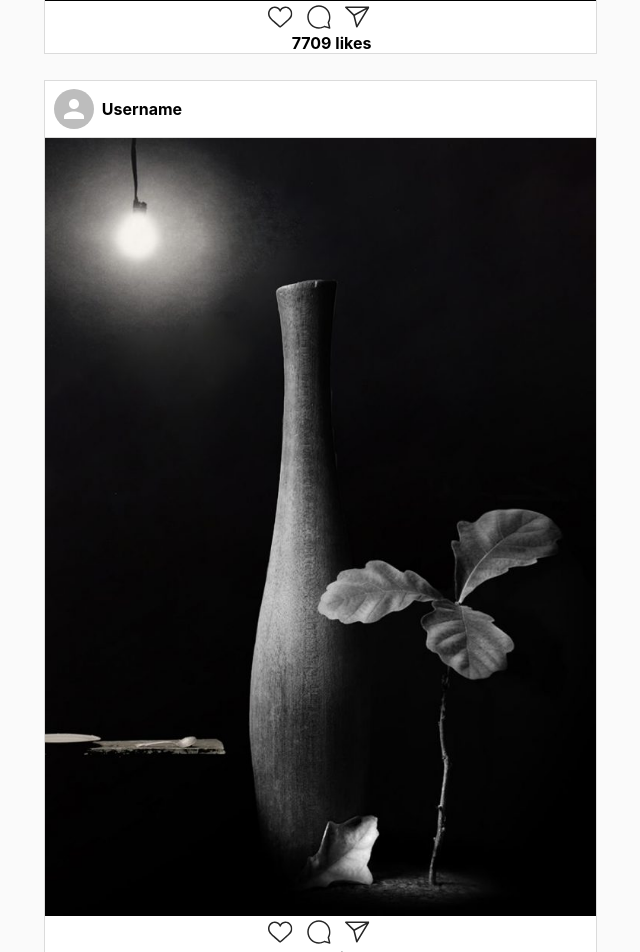
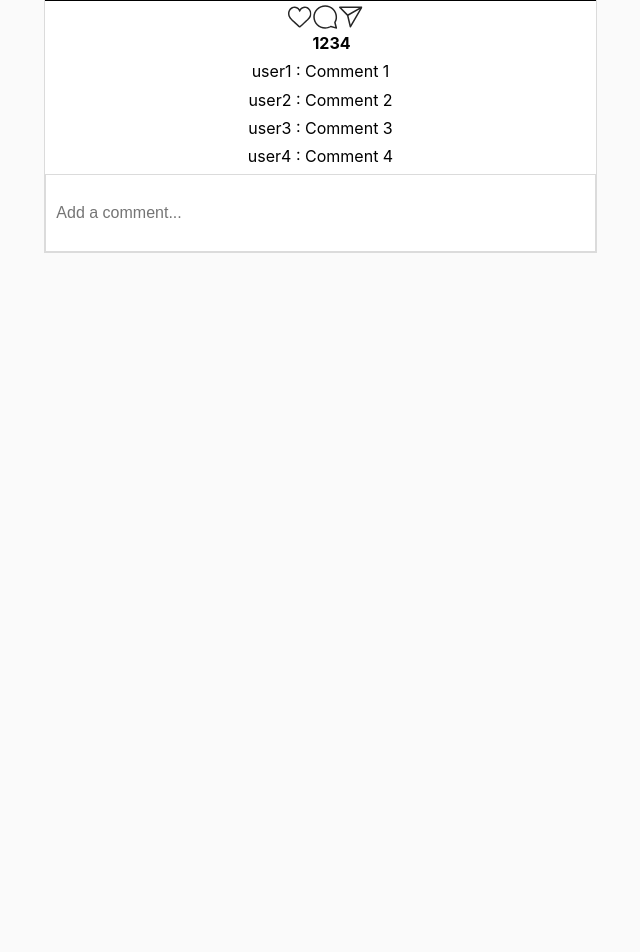
Before and after one commit to Abhi09jeet2000/social-ui, a React (Create React App) app: page / in a window 1280 px wide. Shown: the part 1040-1992 px from the top of the page, without its empty margins (169-809 px from the left). After the commit the page ends 1293 px from the top, so only its background shows below. Built offline with nearby package versions, Linux system fonts and the light colour scheme.

Commit message:
Post UI completed

```diff
--- a/src/Components/MainPage/MainPage.js
+++ b/src/Components/MainPage/MainPage.js
@@ -3,17 +3,44 @@ import Post from '../Post/Post'
 
 import './MainPage.css'
 
+import postimage from '../../images/post.jpg'
+
 class MainPage extends Component {
   constructor(props) {
     super(props)
-    this.state = {}
+    this.state = {
+      postArray: [],
+    }
   }
+  getPost = () => {
+    let data = [
+      {
+        postId: '1234456',
+        userName: 'user1',
+        postImageUrl: '../../images/post.jpg',
+        timeStamp: '123456',
+        likes: 1234,
+      },
+    ]
+    this.setState({ postArray: data })
+  }
+
+  componentDidMount() {
+    this.getPost()
+  }
+
   render() {
     return (
       <div>
         <div>
-          <Post />
-          <Post />
+          {this.state.postArray.map((item, index) => (
+            <Post
+              id={item.postId}
+              userName={item.userName}
+              postImage={postimage} //{item.postImageUrl}
+              likes={item.likes}
+            />
+          ))}
         </div>
       </div>
     )
--- a/src/Components/Post/Post.css
+++ b/src/Components/Post/Post.css
@@ -24,7 +24,20 @@
 }
 
 .post-reactimage {
-  width: 3vw;
+  width: 2vw;
   height: 3vh;
   /* margin: 1%; */
 }
+
+.post_comment {
+  margin: 1.5%;
+}
+
+.post_commentbox {
+  height: 7vh;
+  width: -webkit-fill-available;
+
+  border: 1px solid #dbdbdb;
+  font-size: 1em;
+  padding: 10px;
+}
--- a/src/Components/Post/Post.js
+++ b/src/Components/Post/Post.js
@@ -3,7 +3,6 @@ import React, { Component } from 'react'
 
 import './Post.css'
 
-import postimage from '../../images/post.jpg'
 import love from '../../images/love.svg'
 import comment from '../../images/comment.svg'
 import share from '../../images/share.svg'
@@ -11,7 +10,44 @@ import share from '../../images/share.svg'
 class Post extends Component {
   constructor(props) {
     super(props)
-    this.state = {}
+    this.state = {
+      commentList: [],
+    }
+  }
+
+  getComments = () => {
+    let data = [
+      {
+        username: 'user1',
+        commentId: '1234',
+        timeStamp: '12345',
+        description: 'Comment 1',
+      },
+      {
+        username: 'user2',
+        commentId: '123',
+        timeStamp: '1234',
+        description: 'Comment 2',
+      },
+      {
+        username: 'user3',
+        commentId: '12',
+        timeStamp: '1234',
+        description: 'Comment 3',
+      },
+      {
+        username: 'user4',
+        commentId: '1',
+        timeStamp: '12345',
+        description: 'Comment 4',
+      },
+    ]
+
+    this.setState({ commentList: data })
+  }
+
+  componentDidMount() {
+    this.getComments()
   }
 
   render() {
@@ -19,24 +55,42 @@ class Post extends Component {
       <div className="post_container">
         {/* Header */}
         <div className="post_header">
-          <Avatar className="post_image" src="" />
-          <div className="post_username">Username</div>
+          <Avatar className="post_image" src={this.props.profileImage} />
+          <div className="post_username">{this.props.userName}</div>
         </div>
         {/* Image */}
         <div>
-          <img src={postimage} style={{ width: '100%' }} />
+          <img
+            src={this.props.postImage}
+            style={{ width: '100%' }}
+            alt="postimg"
+          />
         </div>
         {/* Analytics */}
         <div>
           <div style={{ marginLeft: '2%' }}>
-            <img src={love} className="post-reactimage" />
-            <img src={comment} className="post-reactimage" />
-            <img src={share} className="post-reactimage" />
+            <img src={love} className="post-reactimage" alt="love" />
+            <img src={comment} className="post-reactimage" alt="comment" />
+            <img src={share} className="post-reactimage" alt="share" />
           </div>
-          <div style={{ fontWeight: 'bold', marginLeft: '4%' }}>7709 likes</div>
+          <div style={{ fontWeight: 'bold', marginLeft: '4%' }}>
+            {this.props.likes}
+          </div>
         </div>
         {/* Comment */}
-        <div></div>
+        <div>
+          {this.state.commentList.map((item, index) => (
+            <div className="post_comment" key={item.userName}>
+              {item.username} : {item.description}
+            </div>
+          ))}
+
+          <input
+            text="text"
+            className="post_commentbox"
+            placeholder="Add a comment..."
+          />
+        </div>
       </div>
     )
   }
--- a/src/Components/StatusBar/StatusBar.js
+++ b/src/Components/StatusBar/StatusBar.js
@@ -70,7 +70,7 @@ class StatusBar extends Component {
       <div>
         <div className="statusbar_container">
           {this.state.statusList.map((item, index) => (
-            <div className="status">
+            <div className="status" key={item.username + index}>
               <Avatar className="statusbar_status" src={statusimg} />
               <div className="statusbar_text">{item.username}</div>
             </div>
```
